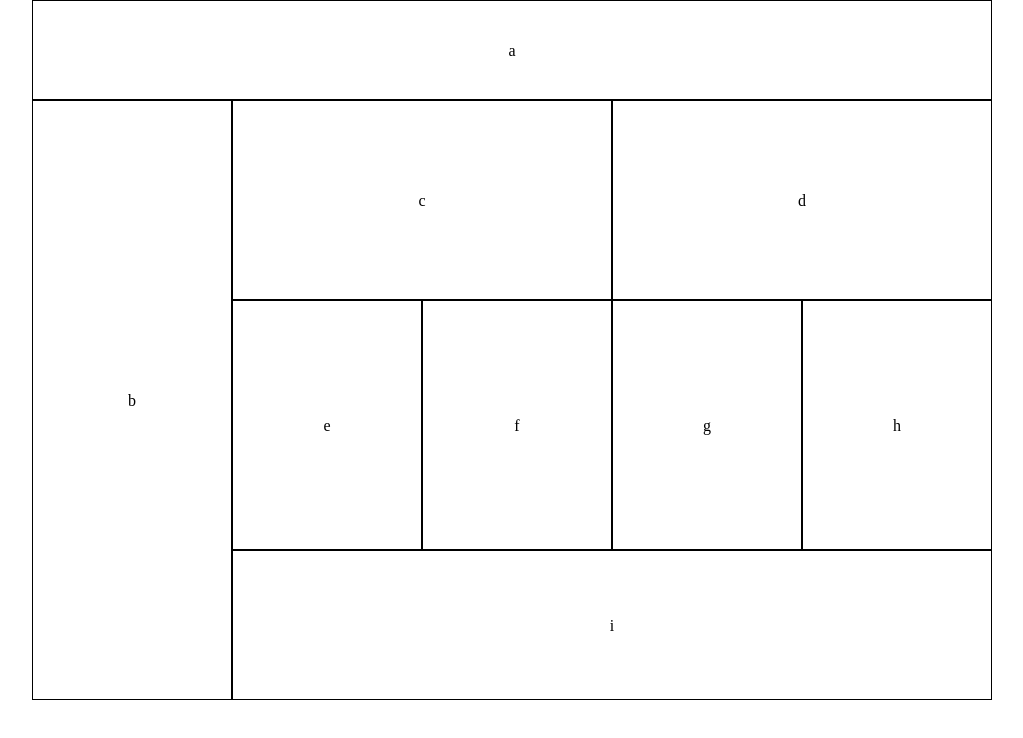
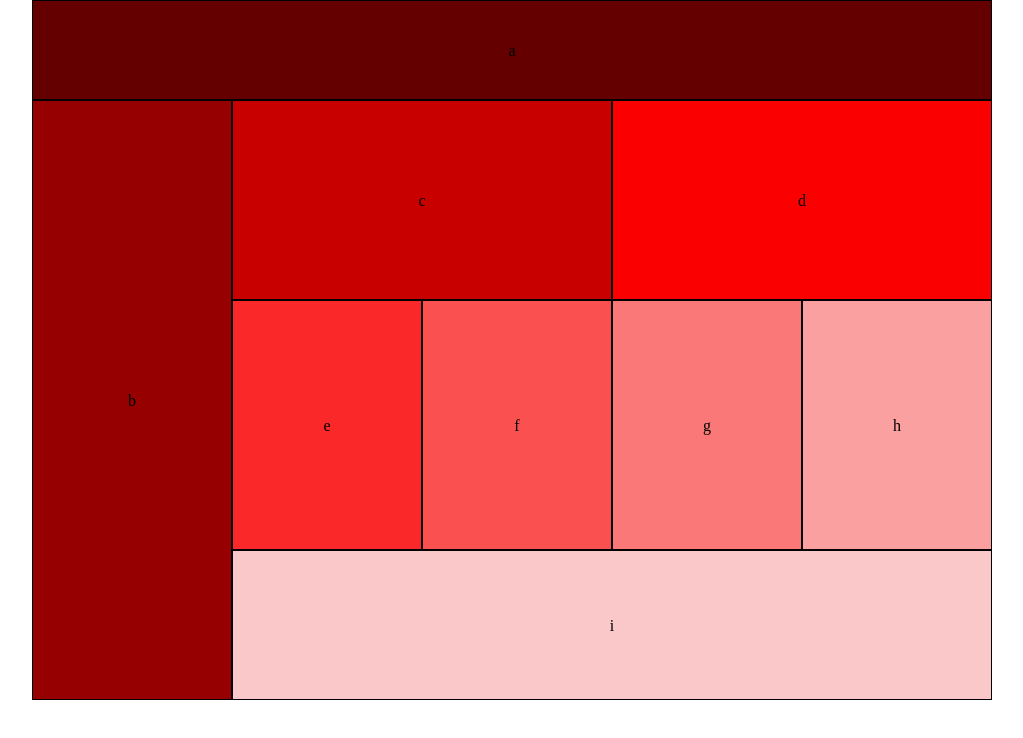
Before and after one commit to shifted7/lab-01, a plain HTML site: page index.html in a window 1280 px wide. Shown: the whole page, without its empty margins (128-1151 px from the left). Drawn offline with Linux system fonts and the light colour scheme.

Commit message:
Responsive colors added.

```diff
--- a/index.html
+++ b/index.html
@@ -6,6 +6,7 @@
         <link rel="stylesheet" type="text/css" href="base.css">
         <link rel="stylesheet" type="text/css" href="layout.css">
         <link rel="stylesheet" type="text/css" href="module.css">
+        <link rel="stylesheet" type="text/css" href="theme.css">
     </head>
     <body>
         <header id="a">a</header>
--- /dev/null
+++ b/theme.css
@@ -0,0 +1,73 @@
+#a {
+    background-color: rgb(0,0,100);
+}
+
+#b {
+    background-color: rgb(0,0,150);
+}
+
+#c {
+    background-color: rgb(0,0,200);
+}
+
+#d {
+    background-color: rgb(0,0,250);
+}
+
+#e {
+    background-color: rgb(40,40,250);
+}
+
+#f {
+    background-color: rgb(80,80,250);
+}
+
+#g {
+    background-color: rgb(120,120,250);
+}
+
+#h {
+    background-color: rgb(160, 160, 250);
+}
+
+#i {
+    background-color: rgb(200, 200, 250);
+}
+
+@media only screen and (min-width: 768px) {
+    #a {
+        background-color: rgb(100,0,0);
+    }
+
+    #b {
+        background-color: rgb(150,0,0);
+    }
+
+    #c {
+        background-color: rgb(200,0,0);
+    }
+
+    #d {
+        background-color: rgb(250,0,0);
+    }
+
+    #e {
+        background-color: rgb(250,40,40);
+    }
+
+    #f {
+        background-color: rgb(250,80,80);
+    }
+
+    #g {
+        background-color: rgb(250,120,120);
+    }
+
+    #h {
+        background-color: rgb(250,160,160);
+    }
+
+    #i {
+        background-color: rgb(250,200,200);
+    }
+}
```
